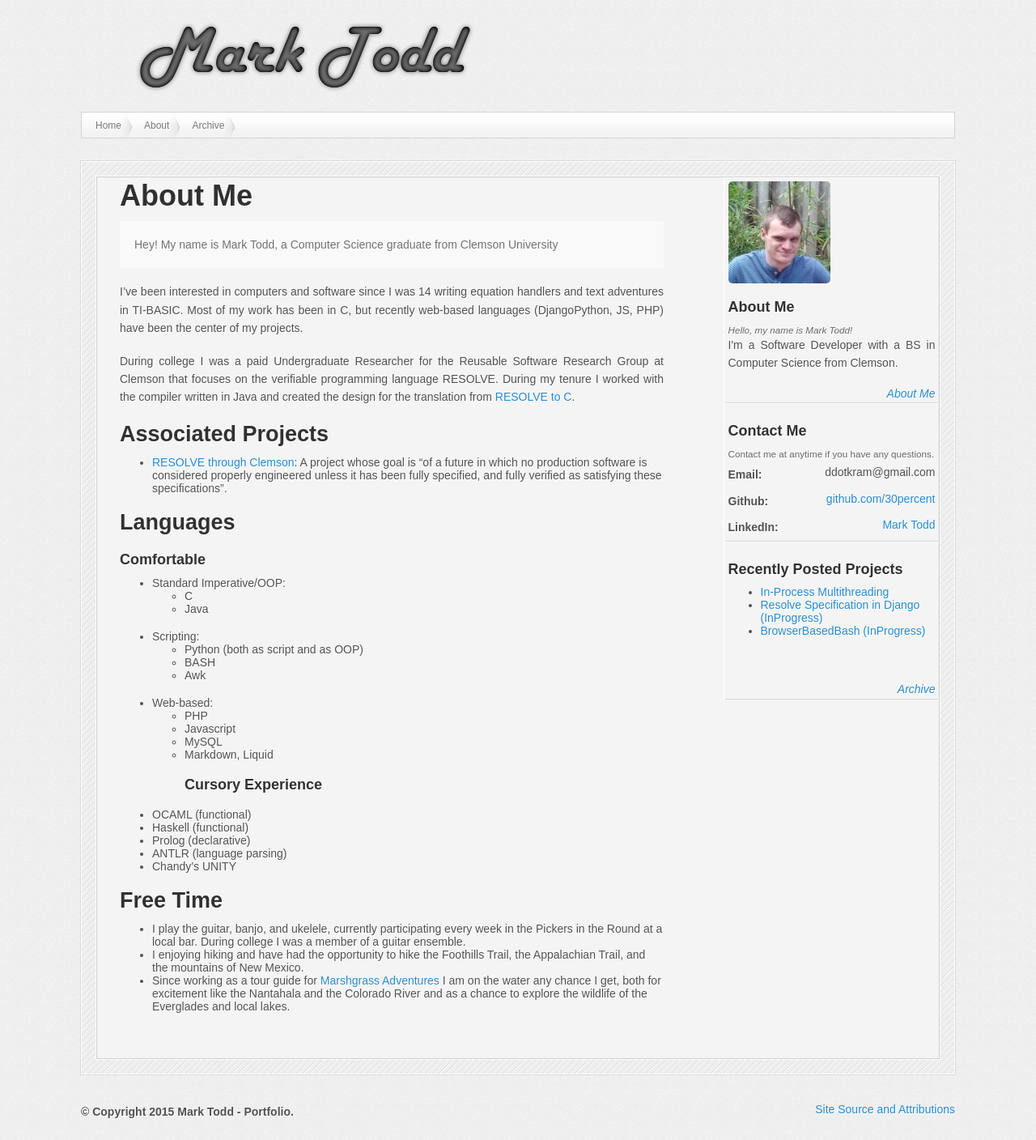
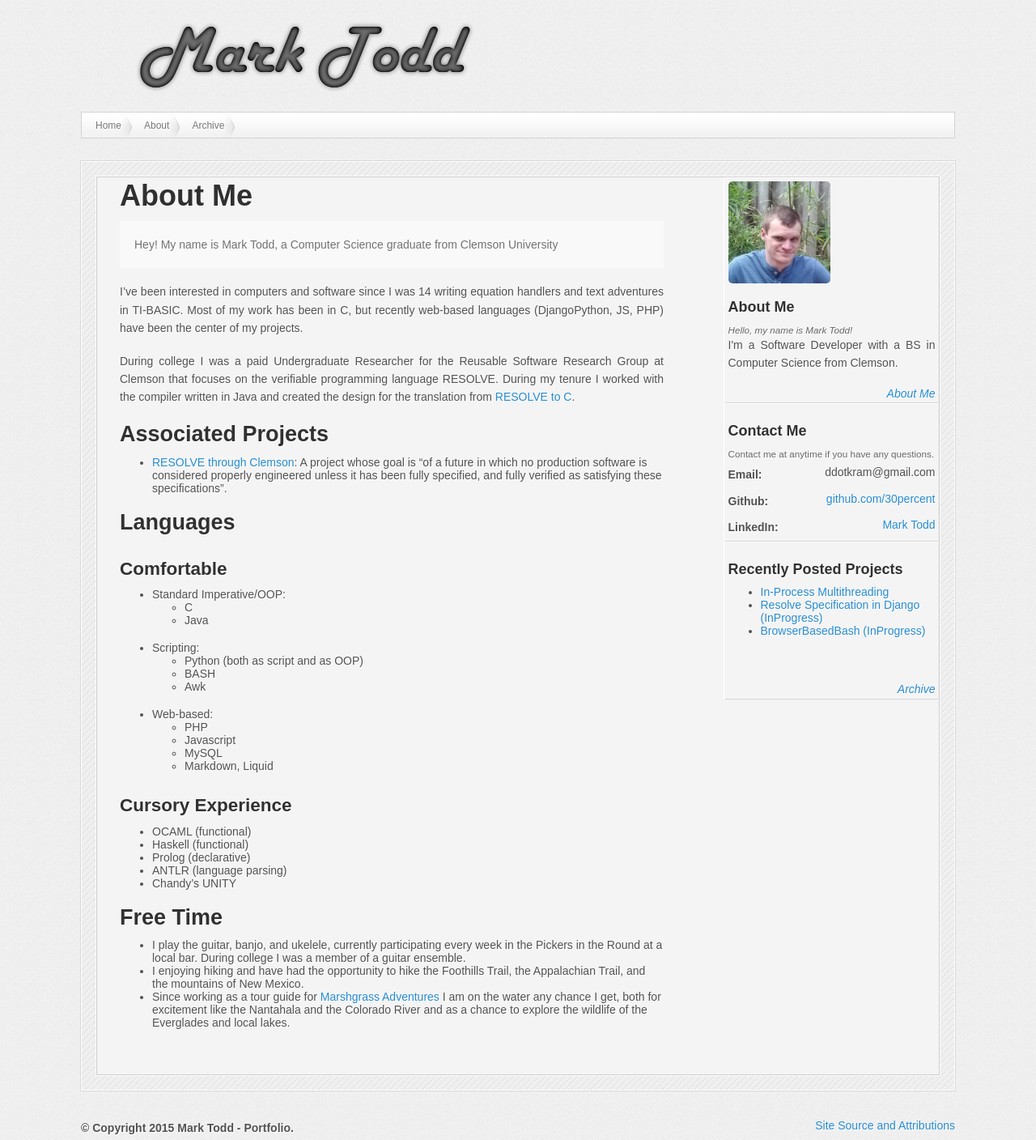
Before and after one commit to 30percent/30percent.github.io, a Jekyll site: the page built from about.md, in a window 1280 px wide. Shown: the whole page at 81% size. Built offline with Jekyll 4.4.1, drawn with Linux system fonts in a browser that asks for light colours; nearby versions of some CDN libraries; before the commit the page ends 1387 px from its top, so only the background shows below that.

Commit message:
attempted fix to heading problem

```diff
--- a/about.md
+++ b/about.md
@@ -15,7 +15,8 @@ During college I was a paid Undergraduate Researcher for the Reusable Software R
 * [RESOLVE through Clemson](http://www.cs.clemson.edu/resolve/): A project whose goal is "of a future in which no production software is considered properly engineered unless it has been fully specified, and fully verified as satisfying these specifications".
 
 ## Languages
-#### Comfortable
+
+### Comfortable
 * Standard Imperative/OOP:
   * C
   * Java
@@ -28,7 +29,8 @@ During college I was a paid Undergraduate Researcher for the Reusable Software R
   * Javascript
   * MySQL
   * Markdown, Liquid
-#### Cursory Experience
+
+### Cursory Experience
 * OCAML (functional)
 * Haskell (functional)
 * Prolog (declarative)
```
